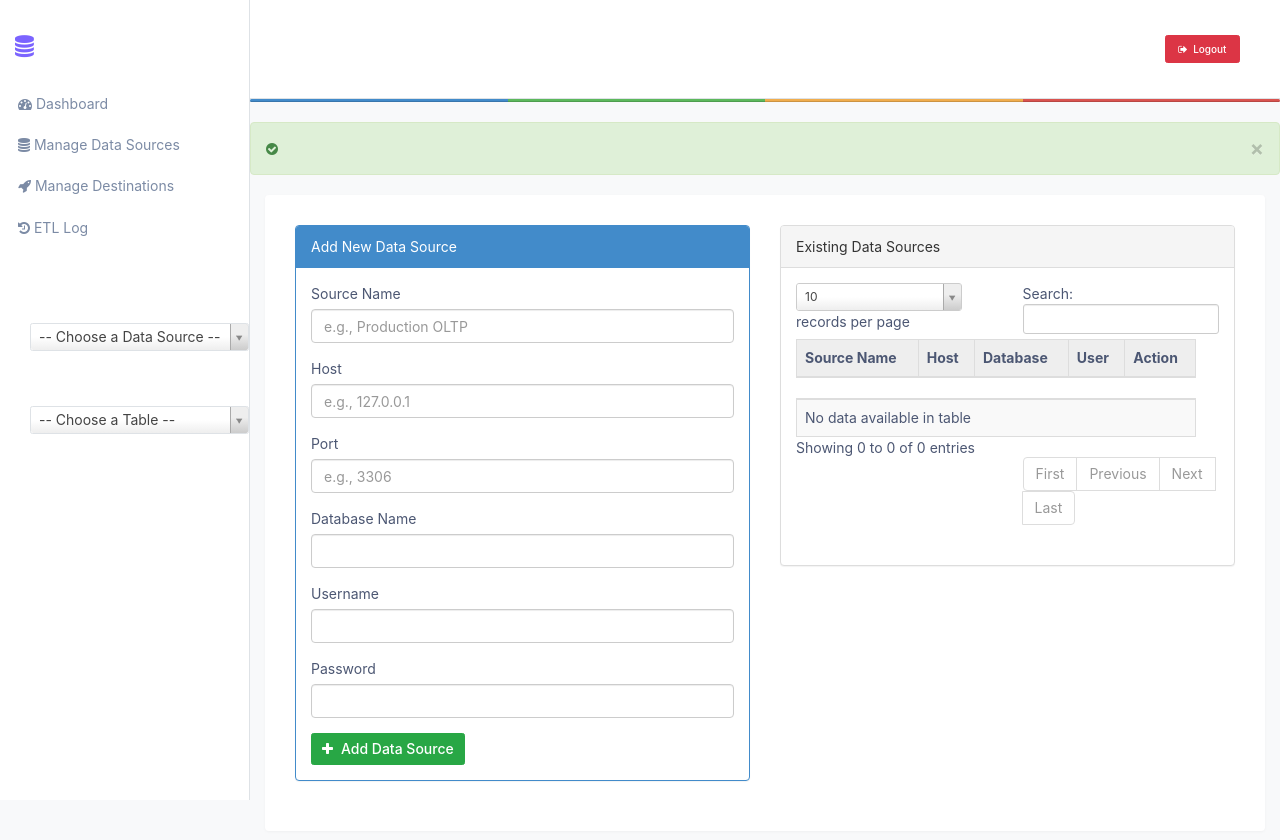
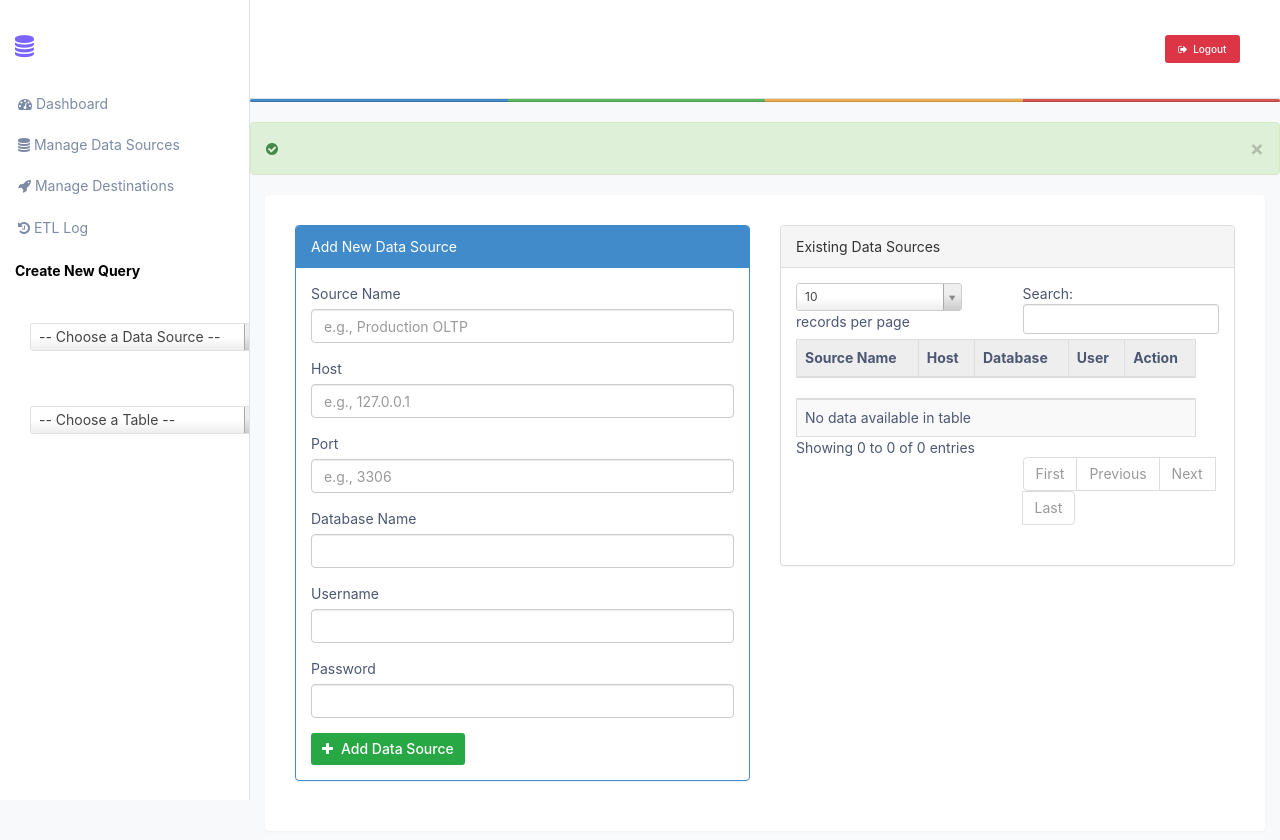
Before and after one commit to rouhu/QueryCloud, a PHP site: the page made by app/views/datasources.php in a window 1280 px wide. Shown: the top 840 px of the page. Run offline with PHP 8.4, Linux system fonts and the light colour scheme; the template is opened without the code that fills it, so the values that code supplies are empty; some libraries are stand-ins or nearby versions.

Commit message:
Update header.php

```diff
--- a/app/views/includes/header.php
+++ b/app/views/includes/header.php
@@ -53,8 +53,8 @@
             <li><a href="<?php echo Flight::get('base'); ?>/destinations"><i class="fa fa-rocket"></i> Manage Destinations</a></li>
             <li><a href="<?php echo Flight::get('base'); ?>/etllog"><i class="fa fa-history"></i> ETL Log</a></li>
 
-            <li class="nav-heading" style="padding: 10px 15px; font-weight: bold; color: #fff;">Create New Query</li>
-            <li style="padding: 0 15px 10px 15px;">
+            <li class="nav-heading" style="padding: 10px 15px; font-weight: bold; color: #000;">Create New Query</li>
+            <li style="padding: 0 1px 10px 15px;">
                 <label for="datasource" style="color: #fff; font-weight: bold;">Select Data Source</label>
                 <select name="datasource" id="datasource" class="form-control" style="width: 100%;">
                     <option value="">-- Choose a Data Source --</option>
@@ -62,7 +62,7 @@
                 </select>
             </li>
 
-            <li style="padding: 0 15px 10px 15px;">
+            <li style="padding: 0 1px 10px 15px;">
                 <label for="table_select" style="color: #fff; font-weight: bold;">Select Table</label>
                 <select id="table_select" name="table_select" class="form-control" style="width: 100%;">
                     <option value="">-- Choose a Table --</option>
```
